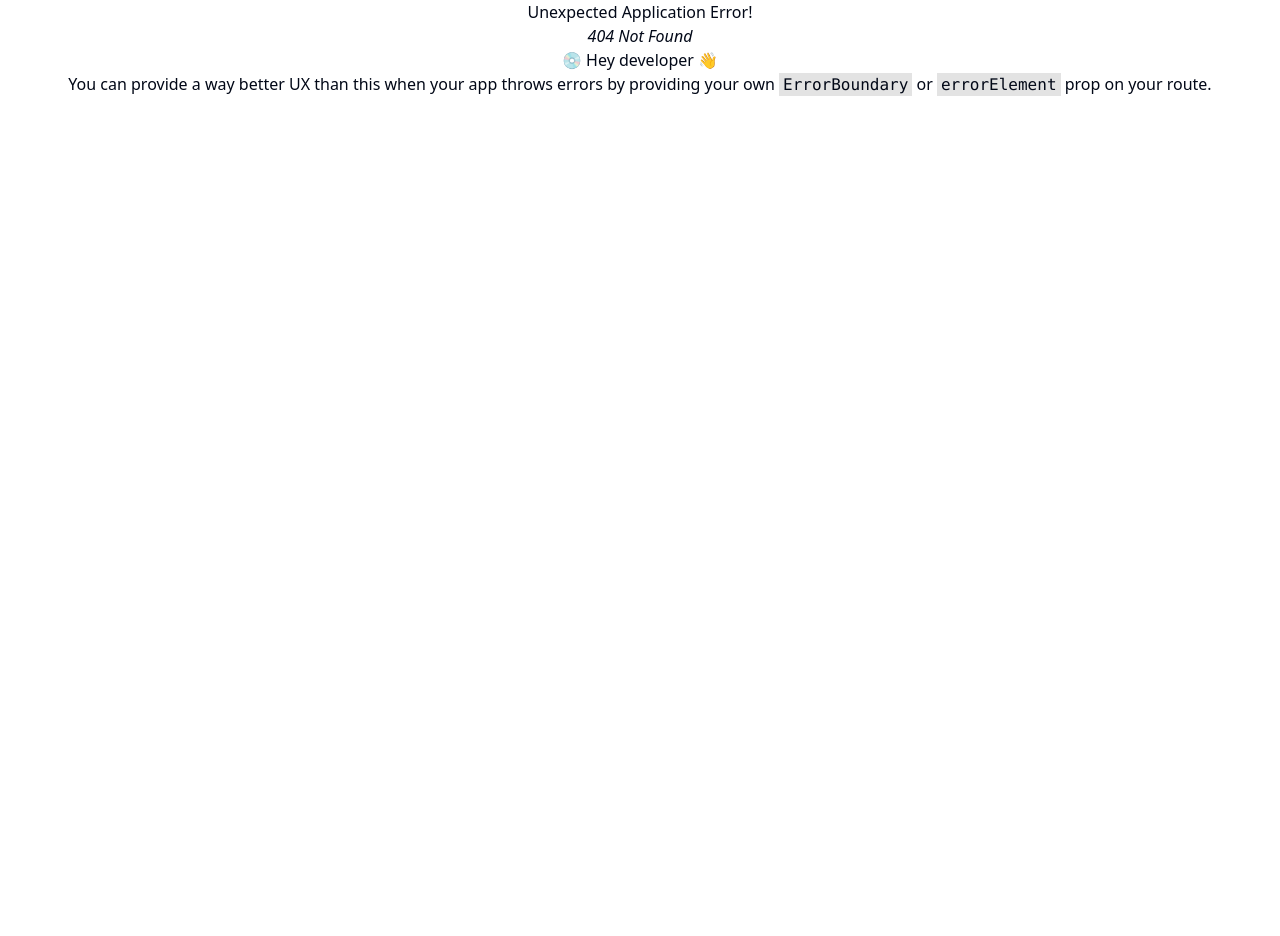
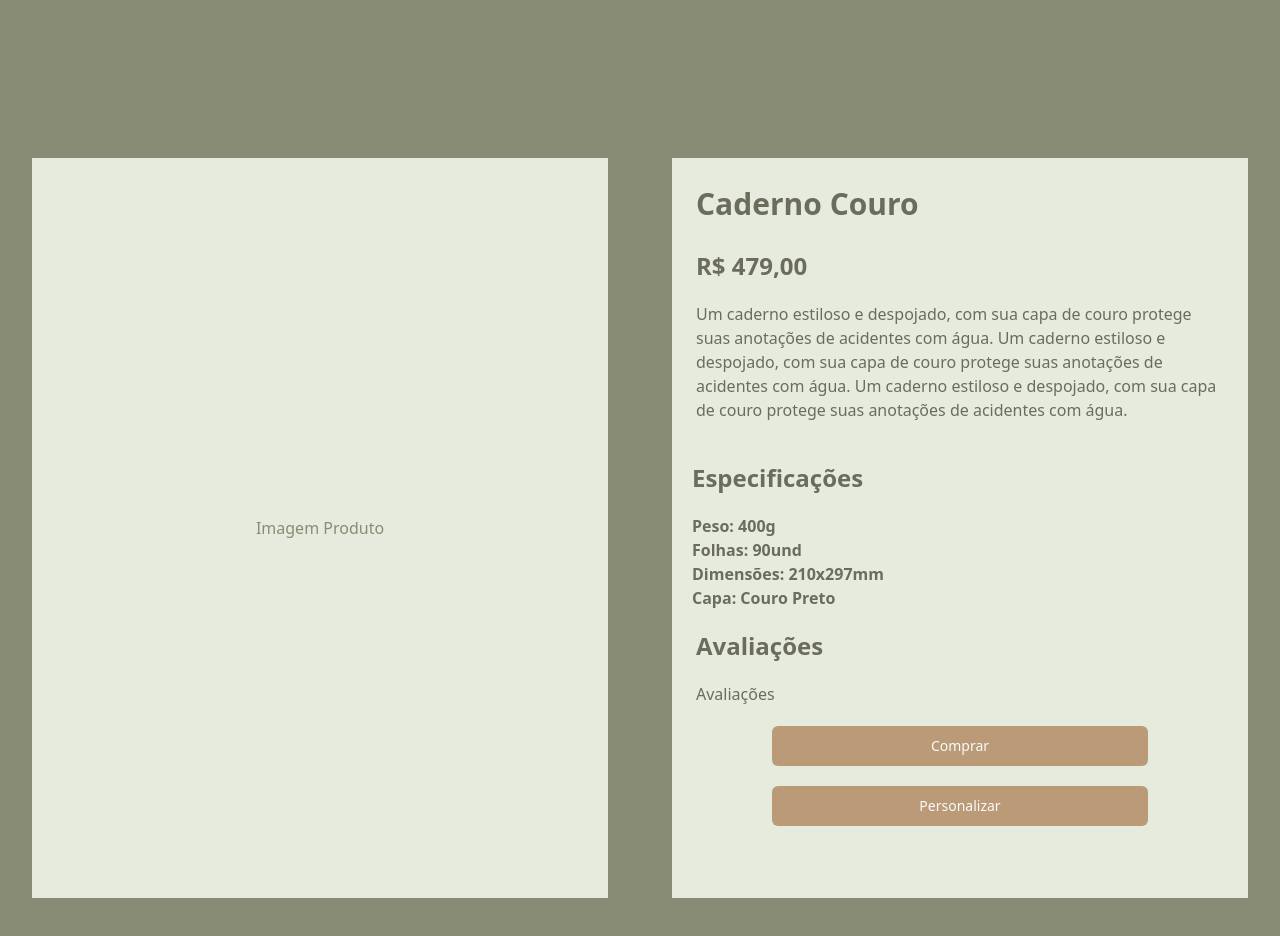
Before and after one commit to HANDMADE-ATELIE/handmade.atelie.frontend, a React (Vite) app: page /productinfo in a window 1280 px wide. Before the commit this address had no page. Shown: the top 936 px of the page. Built offline with nearby package versions, Linux system fonts and the light colour scheme.

Commit message:
wip tela informação produto

```diff
--- a/src/main.tsx
+++ b/src/main.tsx
@@ -6,6 +6,7 @@ import Login from './pages/login/login.tsx';
 import Home from './pages/home/home.tsx';
 import Register from './pages/register/register.tsx';
 import App from './App.tsx';
+import ProductInfo from './pages/productInfo/productInfo.tsx';
 
 const router = createBrowserRouter([
   {
@@ -14,7 +15,8 @@ const router = createBrowserRouter([
     children: [
       {path: 'login', element: <Login/>},
       {path: 'home', element: <Home/>},
-      {path: 'register', element: <Register/>}
+      {path: 'register', element: <Register/>},
+      {path: 'productinfo', element: <ProductInfo/>}
     ],
   }
 ])
--- /dev/null
+++ b/src/pages/productInfo/productInfo.tsx
@@ -0,0 +1,62 @@
+
+import { Button } from "../../../@/components/ui/button.tsx"
+
+export default function ProductInfo() {
+
+
+  return (
+    <>
+
+      <main className="bg-backColorMain h-full w-full flex flex-row">
+
+        <section className="bg-darkGreen h-full w-1/2 flex items-center justify-center">
+
+            <section className="bg-backColorMain h-[70%] w-[90%] flex items-center text-center justify-center">
+                <h1 className="text-darkGreen">Imagem Produto</h1>
+            </section>
+
+        </section>
+
+        <section className="bg-darkGreen h-full w-1/2 flex items-center justify-center">
+
+            <section className="bg-backColorMain h-[70%] w-[90%] flex flex-col">
+                <p className="p-6 py-7 text-start text-3xl font-extrabold text-[#6A6D5C]">Caderno Couro</p>
+                <p className="px-6 text-start text-2xl font-bold text-[#6A6D5C]">R$ 479,00</p>
+
+                <pre className="px-6 py-5 text-start font-sans text-wrap text-[#6A6D5C]">
+                    Um caderno estiloso e despojado, com sua capa de couro protege suas anotações de acidentes com água.
+                    Um caderno estiloso e despojado, com sua capa de couro protege suas anotações de acidentes com água.
+                    Um caderno estiloso e despojado, com sua capa de couro protege suas anotações de acidentes com água.
+                </pre>
+
+                <p className="p-5 text-start text-2xl font-extrabold text-[#6A6D5C]">Especificações</p>
+                <p className="px-5 text-start font-semibold text-[#6A6D5C]">Peso: 400g</p>
+                <p className="px-5 text-start font-semibold text-[#6A6D5C]">Folhas: 90und</p>
+                <p className="px-5 text-start font-semibold text-[#6A6D5C]">Dimensões: 210x297mm</p>
+                <p className="px-5 text-start font-semibold text-[#6A6D5C]">Capa: Couro Preto</p>
+
+                <section className="items-center justify-center">
+                    <p className="p-6 py-5 text-start text-2xl font-extrabold text-[#6A6D5C]">Avaliações</p>
+
+                    <pre className="px-6 text-start font-sans text-wrap text-[#6A6D5C]">
+                        Avaliações
+                    </pre>
+
+                </section>
+
+
+                <section className="p-5 flex items-center justify-center">
+                    <Button className="bg-lightBrown w-[70%] hover:bg-darkBrown" type="submit">Comprar</Button>
+                </section>
+
+                <section className="px-5 flex items-center justify-center">
+                    <Button className="bg-lightBrown w-[70%] hover:bg-darkBrown" type="submit">Personalizar</Button>
+                </section>
+
+
+            </section>
+        </section>
+      </main>
+    </>
+  )
+}
```
